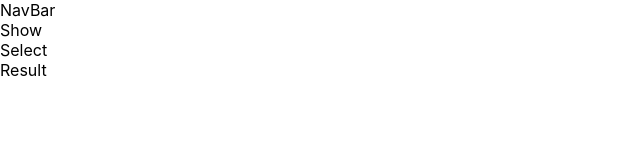
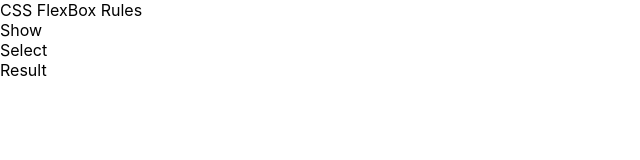
Before and after one commit to lycheeEng/flexbox-help-react, a React (Create React App) app: page / in a window 1280 px wide. Shown: the top 160 px of the page, without its empty margins (0-640 px from the left). Built offline with nearby package versions, Linux system fonts and the light colour scheme.

Commit message:
add node-sass

```diff
--- a/package.json
+++ b/package.json
@@ -3,6 +3,7 @@
   "version": "0.1.0",
   "private": true,
   "dependencies": {
+    "node-sass": "^4.12.0",
     "react": "^16.8.6",
     "react-dom": "^16.8.6",
     "react-scripts": "3.0.1"
--- a/src/components/NavBar.js
+++ b/src/components/NavBar.js
@@ -1,7 +1,9 @@
 import React from 'react';
 
 function NavBar() {
-  return <div>NavBar</div>
+  return <div className='nav-bar'>
+    CSS FlexBox Rules
+  </div>
 }
 
 export default NavBar;
```
Also changed, not shown: src/components/NavBar.sass (added), 1 other file (tests, documents, lock files or other folders).
